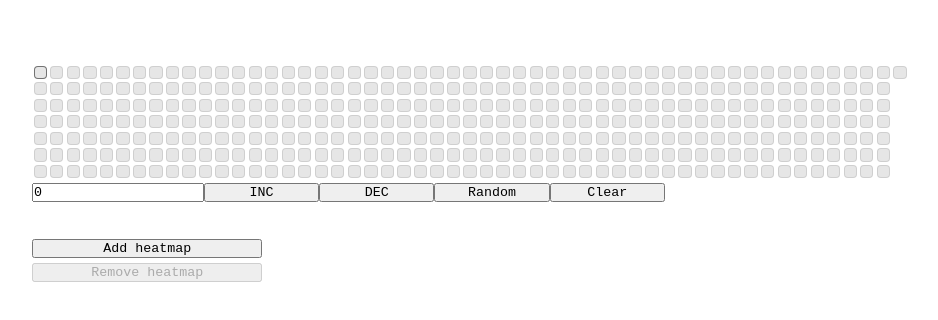
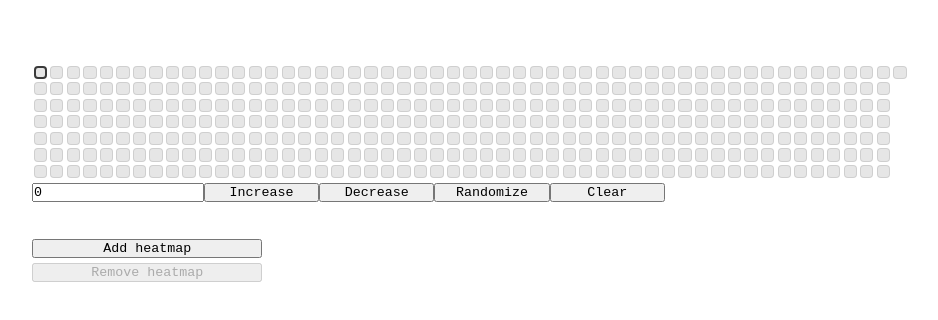
Before and after one commit to boladss/heatmap-tracker, a React (Vite) app: page / in a window 1280 px wide. Shown: the top 320 px of the page, without its empty margins (32-970 px from the left). Built offline with nearby package versions, Linux system fonts and the light colour scheme.

Commit message:
style: minor changes in text/styling

```diff
--- a/src/App.tsx
+++ b/src/App.tsx
@@ -12,7 +12,7 @@ function Day({ index, input, max, selected, selectIndex }: { index: number, inpu
   const boxColor = opacity ? { backgroundColor: `hsl(120, 100%, 25.1%, ${opacity}` }
     : { backgroundColor: `hsl(0, 0%, 90%)` };
 
-  const borderColor = (index === selected) ? { borderColor: `hsla(0, 0%, 0%, 50%)` }
+  const borderColor = (index === selected) ? { border: `2pt solid hsla(0, 0%, 0%, 75%)` }
     : { borderColor: `hsla(0, 0%, 0%, 10%)` };
 
   return (
@@ -79,19 +79,19 @@ function EditForm({ values, setValue, selected, selectIndex }) {
         className="value-button"
         onClick={() => handleIncrement(selected)}
       >
-        INC
+        Increase
       </button>
       <button
         className="value-button"
         onClick={() => handleDecrement(selected)}
       >
-        DEC
+        Decrease
       </button>
       <button
         className="value-button"
         onClick={handleRandom}
       >
-        Random
+        Randomize
       </button>
       <button
         className="value-button"
```
